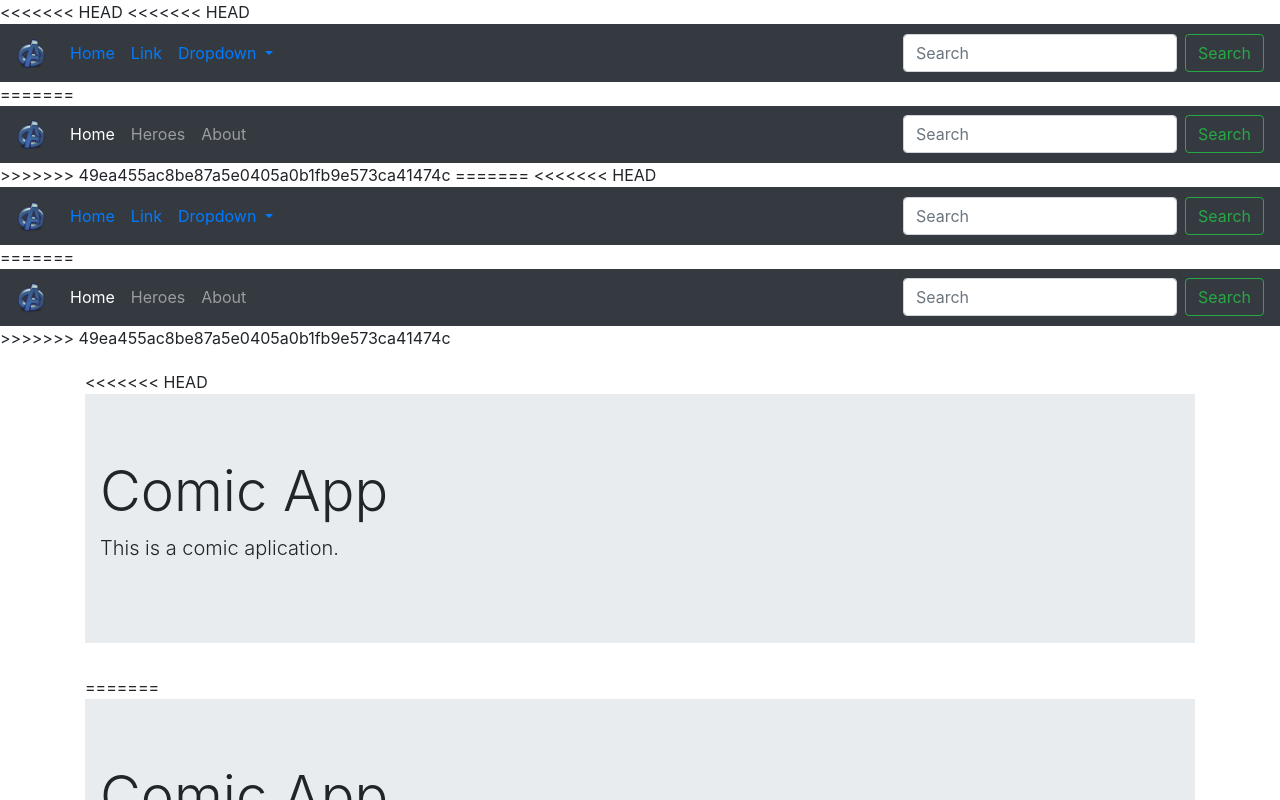
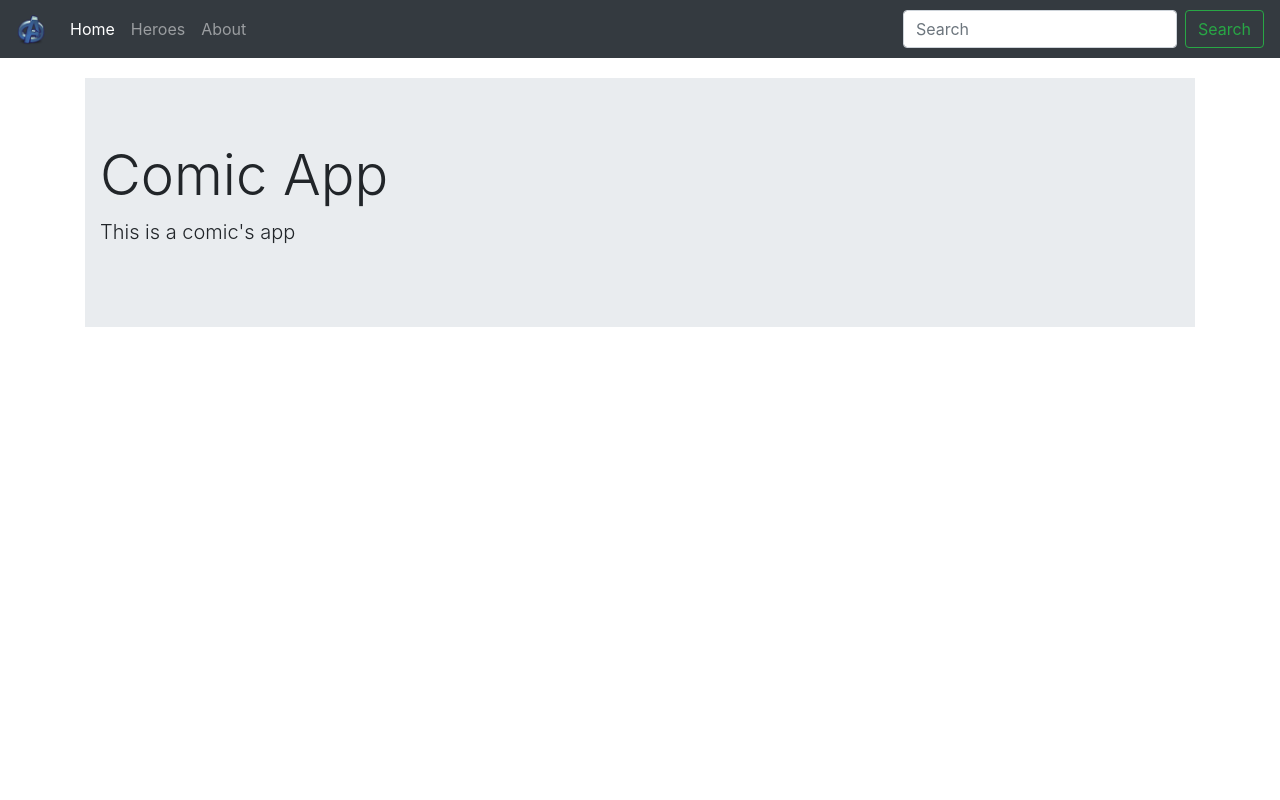
Before and after one commit to RancesFernandez/AngularCourse, an Angular app: page /home in a window 1280 px wide. Shown: the top 800 px of the page. Built offline with nearby package versions, Linux system fonts and the light colour scheme.

Commit message:
to update

```diff
--- a/src/app/app.component.html
+++ b/src/app/app.component.html
@@ -1,6 +1,4 @@
-<<<<<<< HEAD
-<app-navbar></app-navbar>
-=======
+
 <app-navbar></app-navbar>
 
 <div class="container main-container">
@@ -8,4 +6,3 @@
     <router-outlet></router-outlet>
 
 </div>
->>>>>>> 49ea455ac8be87a5e0405a0b1fb9e573ca41474c
--- a/src/app/components/about/about.component.html
+++ b/src/app/components/about/about.component.html
@@ -1,10 +1,7 @@
-<<<<<<< HEAD
-<p>about works!</p>
-=======
+
 <h1 class="animated fadeIn fast">About Comic App</h1>
 <hr>
 
 <p class="animated fadeIn">
     Lorem, ipsum dolor sit amet consectetur adipisicing elit. At doloremque alias modi ipsam quidem porro assumenda tempora aliquam ducimus quibusdam minima odio, quod eveniet accusantium mollitia, nisi dicta et incidunt?
 </p>
->>>>>>> 49ea455ac8be87a5e0405a0b1fb9e573ca41474c
--- a/src/app/components/home/home/home.component.html
+++ b/src/app/components/home/home/home.component.html
@@ -1,15 +1,6 @@
-<<<<<<< HEAD
-<div class="jumbotron jumbotron-fluid">
-    <div class="container">
-      <h1 class="display-4">Comic App</h1>
-      <p class="lead">This is a comic aplication.</p>
-    </div>
-  </div>
-=======
 <div class="jumbotron jumbotron-fluid animated fadeIn fast">
     <div class="container">
         <h1 class="display-4">Comic App</h1>
         <p class="lead">This is a comic's app</p>
     </div>
 </div>
->>>>>>> 49ea455ac8be87a5e0405a0b1fb9e573ca41474c
--- a/src/app/components/shared/navbar/navbar.component.html
+++ b/src/app/components/shared/navbar/navbar.component.html
@@ -1,43 +1,3 @@
-<<<<<<< HEAD
-<nav class="navbar navbar-expand-lg navbar-inverse bg-dark">
-    <a class="navbar-brand" href="#">
-        <img src="assets/images/A-64.png" width="30" height="30" alt="">
-      </a>
-    <button class="navbar-toggler" type="button" data-toggle="collapse" data-target="#navbarSupportedContent" aria-controls="navbarSupportedContent" aria-expanded="false" aria-label="Toggle navigation">
-      <span class="navbar-toggler-icon"></span>
-    </button>
-
-    <div class="collapse navbar-collapse" id="navbarSupportedContent">
-      <ul class="navbar-nav mr-auto">
-        <li class="nav-item active">
-          <a class="nav-link" href="#">Home </a>
-        </li>
-        <li class="nav-item">
-          <a class="nav-link" href="#">Link</a>
-        </li>
-        <li class="nav-item dropdown">
-          <a class="nav-link dropdown-toggle" href="#" id="navbarDropdown" role="button" data-toggle="dropdown" aria-haspopup="true" aria-expanded="false">
-            Dropdown
-          </a>
-          <div class="dropdown-menu" aria-labelledby="navbarDropdown">
-            <a class="dropdown-item" href="#">Action</a>
-            <a class="dropdown-item" href="#">Another action</a>
-            <div class="dropdown-divider"></div>
-            <a class="dropdown-item" href="#">Something else here</a>
-          </div>
-        </li>
-
-      </ul>
-      <form class="form-inline my-2 my-lg-0">
-        <input class="form-control mr-sm-2" type="search" placeholder="Search" aria-label="Search">
-        <button class="btn btn-outline-success my-2 my-sm-0" type="submit">Search</button>
-      </form>
-    </div>
-  </nav>
-
-
-
-=======
 <nav class="navbar navbar-expand-lg navbar-dark bg-dark">
     <a class="navbar-brand" href="#">
         <img src="assets/img/A-64.png" width="30" height="30" alt="">
@@ -68,4 +28,3 @@
         </form>
     </div>
 </nav>
->>>>>>> 49ea455ac8be87a5e0405a0b1fb9e573ca41474c
--- a/src/index.html
+++ b/src/index.html
@@ -17,16 +17,12 @@
     <link rel="stylesheet" href="https://cdn.jsdelivr.net/npm/bootstrap@4.6.0/dist/css/bootstrap.min.css"
         integrity="sha384-B0vP5xmATw1+K9KRQjQERJvTumQW0nPEzvF6L/Z6nronJ3oUOFUFpCjEUQouq2+l" crossorigin="anonymous">
 
-<<<<<<< HEAD
     <script src="https://code.jquery.com/jquery-3.5.1.slim.min.js"
         integrity="sha384-DfXdz2htPH0lsSSs5nCTpuj/zy4C+OGpamoFVy38MVBnE+IbbVYUew+OrCXaRkfj"
         crossorigin="anonymous"></script>
     <script src="https://cdn.jsdelivr.net/npm/bootstrap@4.6.0/dist/js/bootstrap.bundle.min.js"
         integrity="sha384-Piv4xVNRyMGpqkS2by6br4gNJ7DXjqk09RmUpJ8jgGtD7zP9yug3goQfGII0yAns"
         crossorigin="anonymous"></script>
-=======
-
->>>>>>> 49ea455ac8be87a5e0405a0b1fb9e573ca41474c
 
     <script src="https://code.jquery.com/jquery-3.5.1.slim.min.js"
         integrity="sha384-DfXdz2htPH0lsSSs5nCTpuj/zy4C+OGpamoFVy38MVBnE+IbbVYUew+OrCXaRkfj"
```
